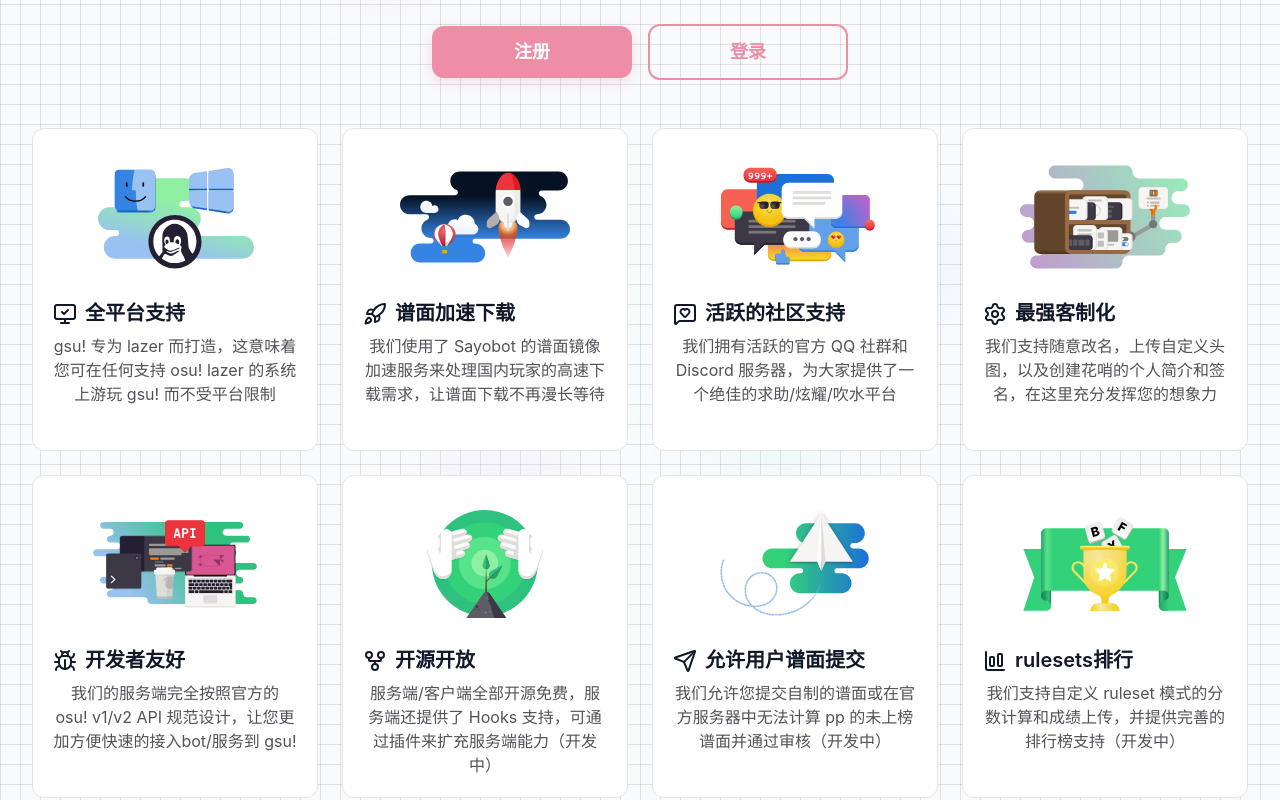
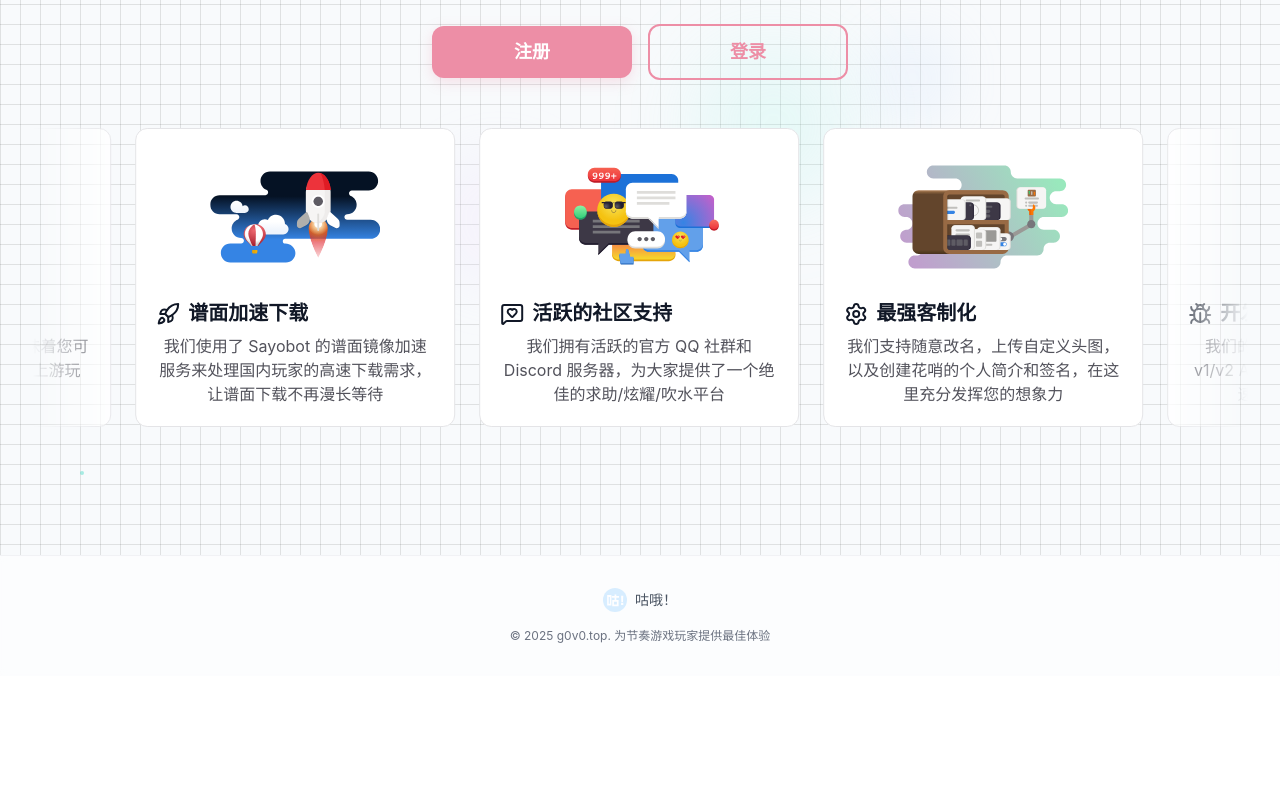
Before and after one commit to M1PPosu/lazer-frontend, a React (Vite) app: page / in a window 1280 px wide. Shown: the part 560-1360 px from the top of the page. After the commit the page ends 1236 px from the top, so only its background shows below. Built offline with nearby package versions, Linux system fonts and the light colour scheme.

Commit message:
Update HeroSection.tsx

```diff
--- a/src/components/Home/HeroSection.tsx
+++ b/src/components/Home/HeroSection.tsx
@@ -1,4 +1,4 @@
-import React from 'react';
+import React, { useState, useCallback } from 'react';
 import { Link } from 'react-router-dom';
 import { motion } from 'motion/react';
 import { useAuth } from '../../hooks/useAuth';
@@ -18,6 +18,20 @@ import { FaQq, FaDiscord, FaGithub, FaHandPeace } from 'react-icons/fa';
 
 const HeroSection: React.FC = () => {
   const { isAuthenticated, user } = useAuth();
+  const [isHovered, setIsHovered] = useState(false);
+
+  const cardWidth = 320;
+  const gap = 24;
+  const totalWidth = cardWidth + gap;
+  const scrollDistance = totalWidth * features.length;
+
+  const handleMouseEnter = useCallback(() => {
+    setIsHovered(true);
+  }, []);
+
+  const handleMouseLeave = useCallback(() => {
+    setIsHovered(false);
+  }, []);
 
   return (
     <section className="relative overflow-hidden min-h-screen flex items-center py-20 lg:py-32">
@@ -146,13 +160,55 @@ const HeroSection: React.FC = () => {
           </motion.div>
 
 
-          {/* Feature Cards Grid */}
+          {/* Feature Cards Scrolling Container */}
           <motion.div
             initial={{ opacity: 0, y: 30 }}
             animate={{ opacity: 1, y: 0 }}
             transition={{ duration: 0.8, delay: 0.4 }}
-            className="grid grid-cols-1 sm:grid-cols-2 lg:grid-cols-4 gap-6 mt-16 auto-rows-fr"
+            className="mt-16 relative"
           >
+            {/* 添加CSS动画样式 */}
+            <style>
+              {`
+                @keyframes scroll-cards {
+                  from {
+                    transform: translateX(0);
+                  }
+                  to {
+                    transform: translateX(-${scrollDistance}px);
+                  }
+                }
+
+                .animate-scroll {
+                  animation: scroll-cards linear infinite;
+                  animation-play-state: running;
+                }
+
+                .animate-paused {
+                  animation: scroll-cards linear infinite;
+                  animation-play-state: paused;
+                }
+              `}
+            </style>
+
+
+            <div
+              className="overflow-hidden cursor-pointer"
+              onMouseEnter={handleMouseEnter}
+              onMouseLeave={handleMouseLeave}
+              style={{
+                maskImage: 'linear-gradient(to right, transparent 0%, black 8%, black 92%, transparent 100%)',
+                WebkitMaskImage: 'linear-gradient(to right, transparent 0%, black 8%, black 92%, transparent 100%)'
+              }}
+            >
+              <div
+                className={`flex gap-6 ${isHovered ? 'animate-paused' : 'animate-scroll'}`}
+                style={{
+                  width: `${scrollDistance * 2}px`,
+                  animationDuration: `${features.length * 8}s`
+                }}
+              >
+              {/* First set of cards */}
               {features.map((feature, index) => {
                 const icons = [
                   <MonitorCheck key="monitor" className="h-6 w-6" />,
@@ -167,10 +223,11 @@ const HeroSection: React.FC = () => {
 
                 return (
                   <motion.div
-                  key={feature.id}
+                    key={`first-${feature.id}`}
                     initial={{ opacity: 0, y: 20 }}
                     animate={{ opacity: 1, y: 0 }}
                     transition={{ duration: 0.6, delay: 0.5 + index * 0.1 }}
+                    className="flex-shrink-0 w-80 sm:w-72 md:w-80"
                   >
                     <InfoCard
                       image={feature.image}
@@ -182,6 +239,37 @@ const HeroSection: React.FC = () => {
                   </motion.div>
                 );
               })}
+
+              {/* Second set of cards for seamless loop */}
+              {features.map((feature, index) => {
+                const icons = [
+                  <MonitorCheck key="monitor" className="h-6 w-6" />,
+                  <Rocket key="rocket" className="h-6 w-6" />,
+                  <MessageSquareHeart key="message" className="h-6 w-6" />,
+                  <Settings key="settings" className="h-6 w-6" />,
+                  <Bug key="bug" className="h-6 w-6" />,
+                  <GitFork key="git" className="h-6 w-6" />,
+                  <Send key="send" className="h-6 w-6" />,
+                  <ChartColumnBig key="chart" className="h-6 w-6" />
+                ];
+
+                return (
+                  <motion.div
+                    key={`second-${feature.id}`}
+                    className="flex-shrink-0 w-80 sm:w-72 md:w-80"
+                  >
+                    <InfoCard
+                      image={feature.image}
+                      imageAlt={feature.imageAlt}
+                      title={feature.title}
+                      content={feature.content}
+                      icon={icons[index]}
+                    />
+                  </motion.div>
+                );
+              })}
+            </div>
+            </div>
           </motion.div>
 
           {isAuthenticated && user && (
```
Lines whose indentation alone changed are shown as unchanged.
